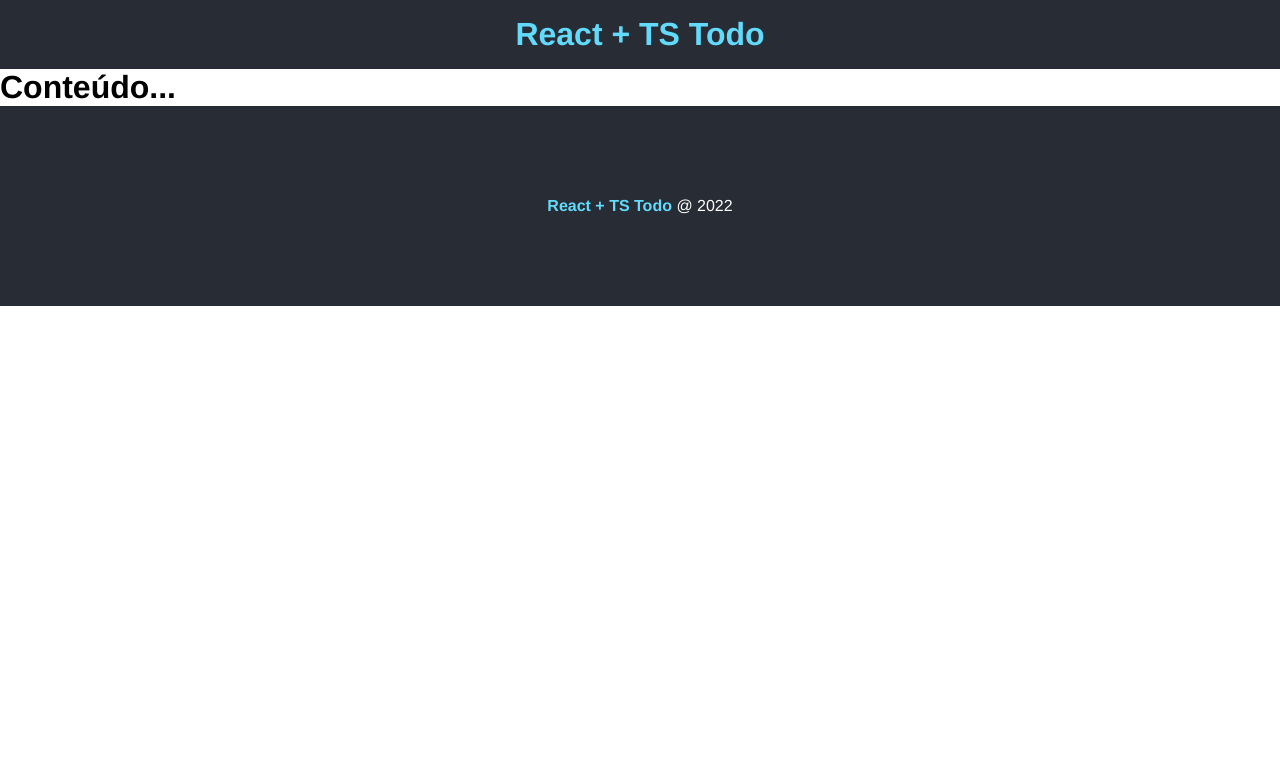
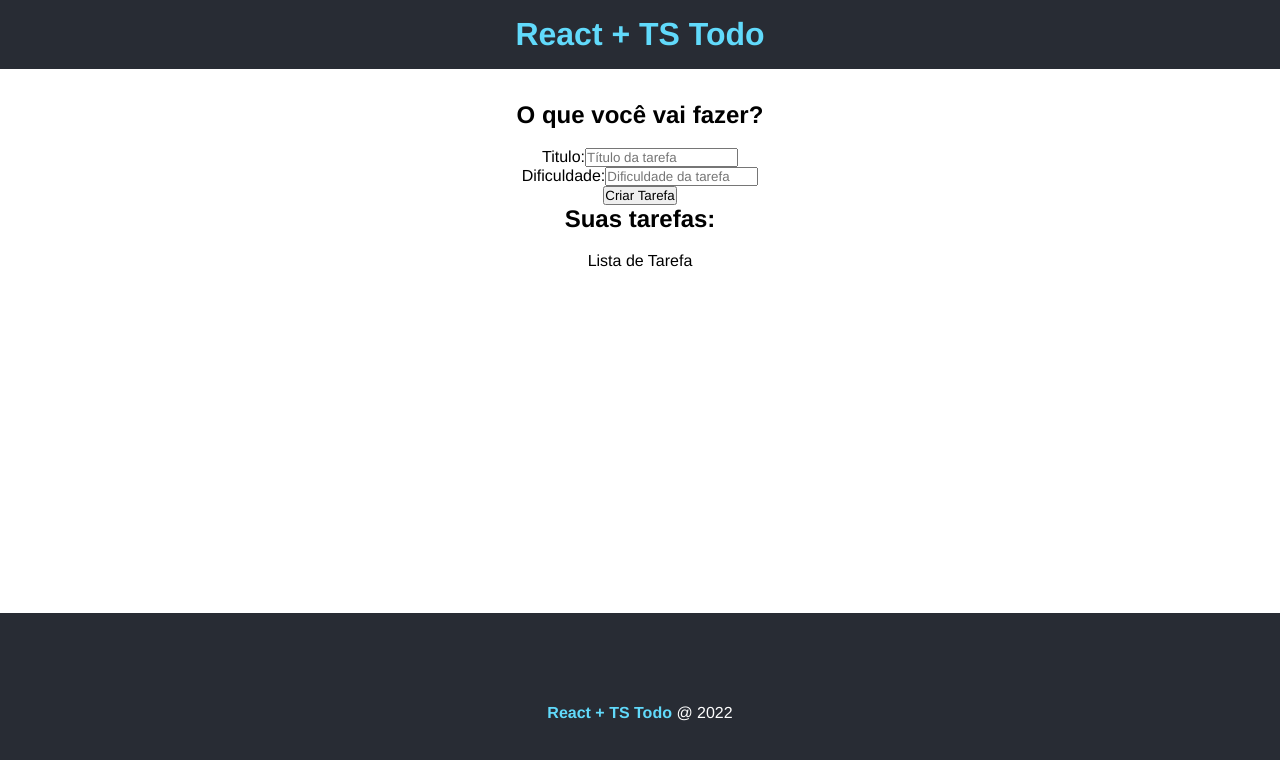
Before and after one commit to LeandroSimo/TODO-REACT-TS, a React (Create React App) app: page / in a window 1280 px wide. Shown: the top 760 px of the page. Built offline with nearby package versions, Linux system fonts and the light colour scheme.

Commit message:
Creating Form

```diff
--- a/public/index.html
+++ b/public/index.html
@@ -13,6 +13,7 @@
       user's mobile device or desktop. See https://developers.google.com/web/fundamentals/web-app-manifest/
     -->
     <link rel="manifest" href="%PUBLIC_URL%/manifest.json" />
+    <link rel="stylesheet" href="https://cdn.jsdelivr.net/npm/bootstrap-icons@1.9.1/font/bootstrap-icons.css">
     <!--
       Notice the use of %PUBLIC_URL% in the tags above.
       It will be replaced with the URL of the `public` folder during the build.
--- a/src/App.module.css
+++ b/src/App.module.css
@@ -0,0 +1,9 @@
+.main {
+  min-height: 60vh;
+  text-align: center;
+  padding: 2em;
+}
+
+.main h2 {
+  margin-bottom: 0.8em;
+}
--- a/src/App.tsx
+++ b/src/App.tsx
@@ -1,16 +1,25 @@
+// CSS
+import styles from "./App.module.css";
+
 // components
 import Footer from "./components/footer/Footer";
 import Header from "./components/header/Header";
-
-// CSS
-import styles from "./App.module.css";
+import TaskForm from "./components/taskForm/TaskForm";
+import TaskList from "./components/taskList/TaskList";
 
 function App() {
   return (
     <div>
       <Header />
       <main className={styles.main}>
-        <h1>Conteúdo...</h1>
+        <div>
+          <h2>O que você vai fazer?</h2>
+          <TaskForm btnText="Criar Tarefa" />
+        </div>
+        <div>
+          <h2>Suas tarefas: </h2>
+          <TaskList />
+        </div>
       </main>
       <Footer />
     </div>
--- /dev/null
+++ b/src/components/taskForm/TaskForm.tsx
@@ -0,0 +1,25 @@
+type Props = {
+  btnText: string;
+};
+
+const TaskForm = ({ btnText }: Props) => {
+  return (
+    <form>
+      <div>
+        <label htmlFor="title">Titulo:</label>
+        <input type="text" name="title" placeholder="Título da tarefa" />
+      </div>
+      <div>
+        <label htmlFor="difficulty">Dificuldade:</label>
+        <input
+          type="text"
+          name="difficulty"
+          placeholder="Dificuldade da tarefa"
+        />
+      </div>
+      <input type="submit" value={btnText} />
+    </form>
+  );
+};
+
+export default TaskForm;
--- /dev/null
+++ b/src/components/taskList/TaskList.tsx
@@ -0,0 +1,9 @@
+import React from "react";
+
+type Props = {};
+
+const TaskList = (props: Props) => {
+  return <div>Lista de Tarefa</div>;
+};
+
+export default TaskList;
```
Lines whose indentation alone changed are shown as unchanged.
